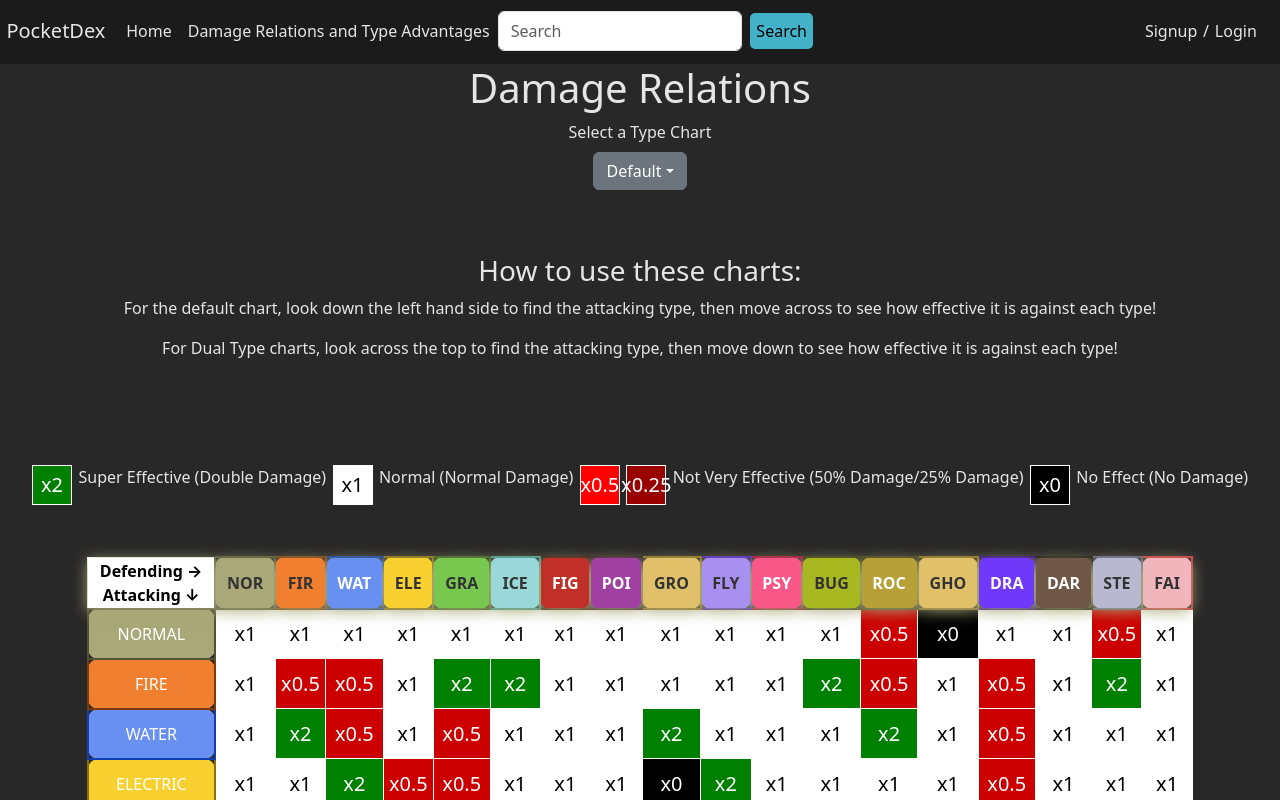
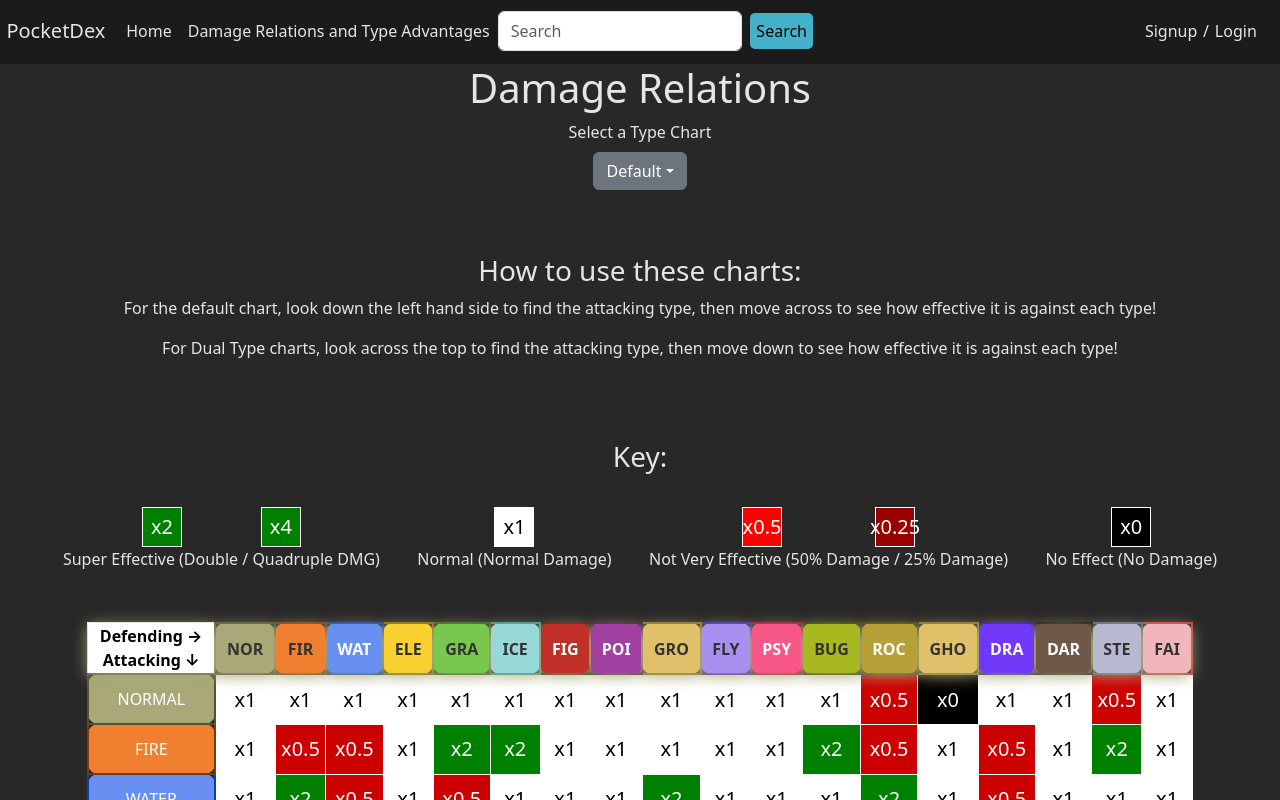
Before and after one commit to DakotaSpencer/Projects-In-Web-Dev, a React (Create React App) app in the folder frontend/pokesite/: page /relations in a window 1280 px wide. Shown: the top 800 px of the page. Built offline with nearby package versions, Linux system fonts and the light colour scheme.

Commit message:
updated type chart styling

```diff
--- a/frontend/pokesite/src/components/TypeCharts/TypeChartComponent.js
+++ b/frontend/pokesite/src/components/TypeCharts/TypeChartComponent.js
@@ -15,6 +15,9 @@ const TypeChartComponent = (props) => {
         break;
       case 2:
         className = "double";
+        break;
+      case 4:
+        className = "quadruple";
         break;
       default:
         className = "normaldmg";
--- a/frontend/pokesite/src/pages/DamageRelations.js
+++ b/frontend/pokesite/src/pages/DamageRelations.js
@@ -65,11 +65,12 @@ const DamageRelations = () => {
                 <p>For Dual Type charts, look across the top to find the attacking type, then move down to see how effective it is against each type!</p>
 
             </div>
+            <h3>Key:</h3>
             <div style={{padding:"2%",display:"flex", justifyContent: "space-evenly", flexDirection:"row"}}>
-                <div style={{padding:"1%"}} className='perfectSquare double'><p className='centeredText'>x2</p></div> Super Effective (Double Damage)
-                <div style={{padding:"1%"}} className='perfectSquare normaldmg'><p className='centeredText'>x1</p></div> Normal (Normal Damage)
-                <div style={{padding:"1%"}} className='perfectSquare half'><p className='centeredText'>x0.5</p></div><div style={{padding:"1%"}} className='perfectSquare quarter'><p className='centeredText'>x0.25</p></div> Not Very Effective (50% Damage/25% Damage)
-                <div style={{padding:"1%"}} className='perfectSquare none'><p className='centeredText'>x0</p></div> No Effect (No Damage)
+                <div><div style={{display:"flex", flexDirection:"row", justifyContent: "space-evenly"}}><div style={{padding:"1%"}} className='perfectSquare double'><p className='centeredText'>x2</p></div><div style={{padding:"1%"}} className='perfectSquare double'><p className='centeredText'>x4</p></div></div> Super Effective (Double / Quadruple DMG)</div>
+                <div><div style={{display:"flex", flexDirection:"row", justifyContent: "space-evenly"}}><div style={{padding:"1%"}} className='perfectSquare normaldmg'><p className='centeredText'>x1</p></div></div> Normal (Normal Damage)</div>
+                <div><div style={{display:"flex", flexDirection:"row", justifyContent: "space-evenly"}}><div style={{padding:"1%"}} className='perfectSquare half'><p className='centeredText'>x0.5</p></div><div style={{padding:"1%"}} className='perfectSquare quarter'><p className='centeredText'>x0.25</p></div></div> Not Very Effective (50% Damage / 25% Damage)</div>
+                <div><div style={{display:"flex", flexDirection:"row", justifyContent: "space-evenly"}}><div style={{padding:"1%"}} className='perfectSquare none'><p className='centeredText'>x0</p></div></div> No Effect (No Damage)</div>
             </div>
             <div className='typeChart' style={{padding:"2%"}}>
                 {
--- a/frontend/pokesite/src/pages/damageRelationsChart.scss
+++ b/frontend/pokesite/src/pages/damageRelationsChart.scss
@@ -61,7 +61,12 @@ td{
         border: 1px solid white;
     }
 }
-
+.quadruple{
+    font-size: 20px;
+    background-color: lighten(green, 20%);
+    color: white;
+    border: 1px solid white;
+}
 .double{
     font-size: 20px;
     background-color: green;
```
